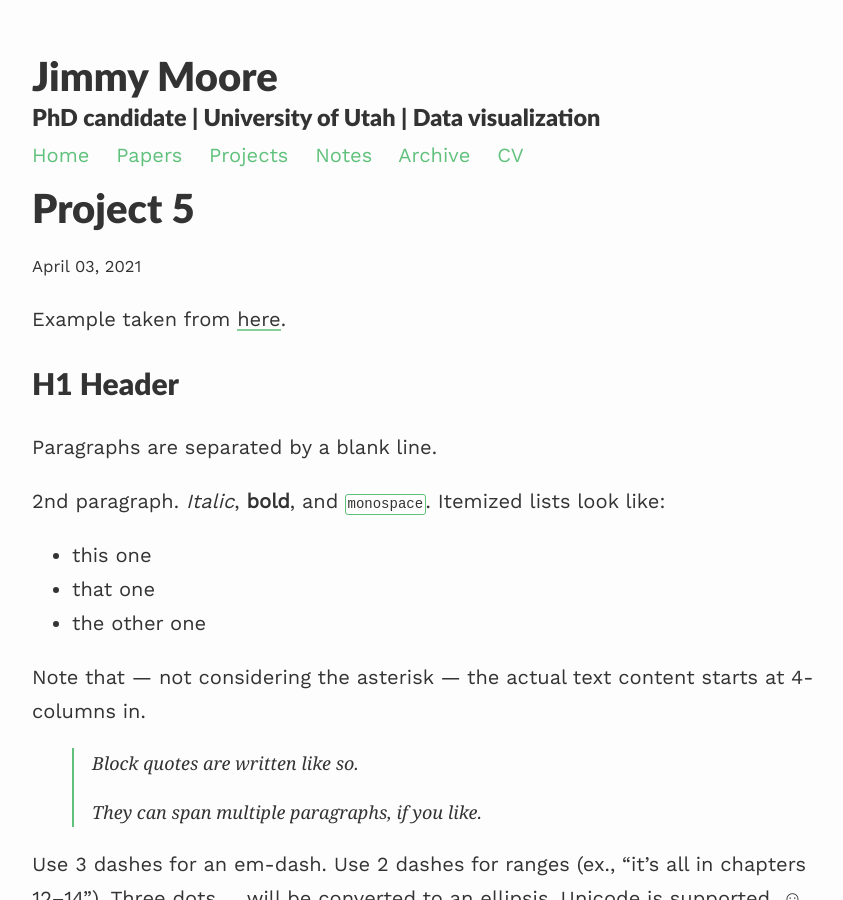
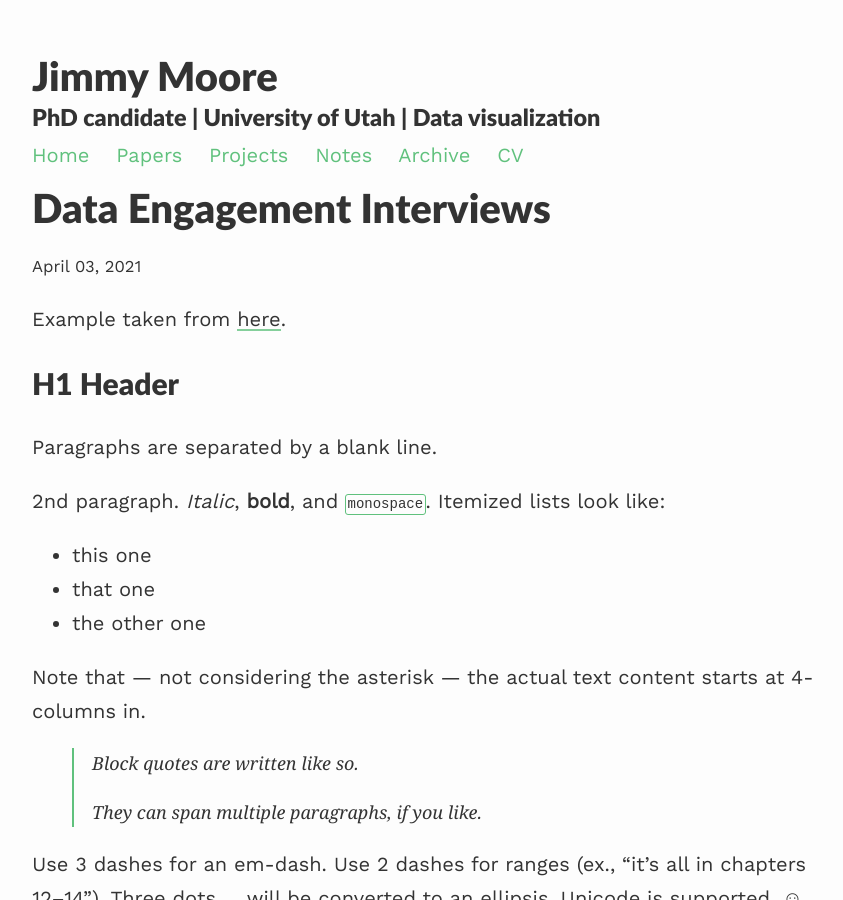
Before and after one commit to UtahJimmy/utahjimmy.github.io, a Jekyll site: the page built from _projects/5_project.md, in a window 1280 px wide and 900 px high. Shown: the whole window, without its empty margins (208-1051 px from the left). Built offline with Jekyll 4.4.1, drawn with Linux system fonts in a browser that asks for light colours; nearby versions of some CDN libraries.

Commit message:
Update 5_project.md

```diff
--- a/_projects/5_project.md
+++ b/_projects/5_project.md
@@ -1,7 +1,7 @@
 ---
 layout: post
-title: Project 5
-description: another project
+title: Data Engagement Interviews
+description: (In submission)
 ---
 
 Example taken from [here](http://www.unexpected-vortices.com/sw/rippledoc/quick-markdown-example.html){:target="_blank"}.
```
